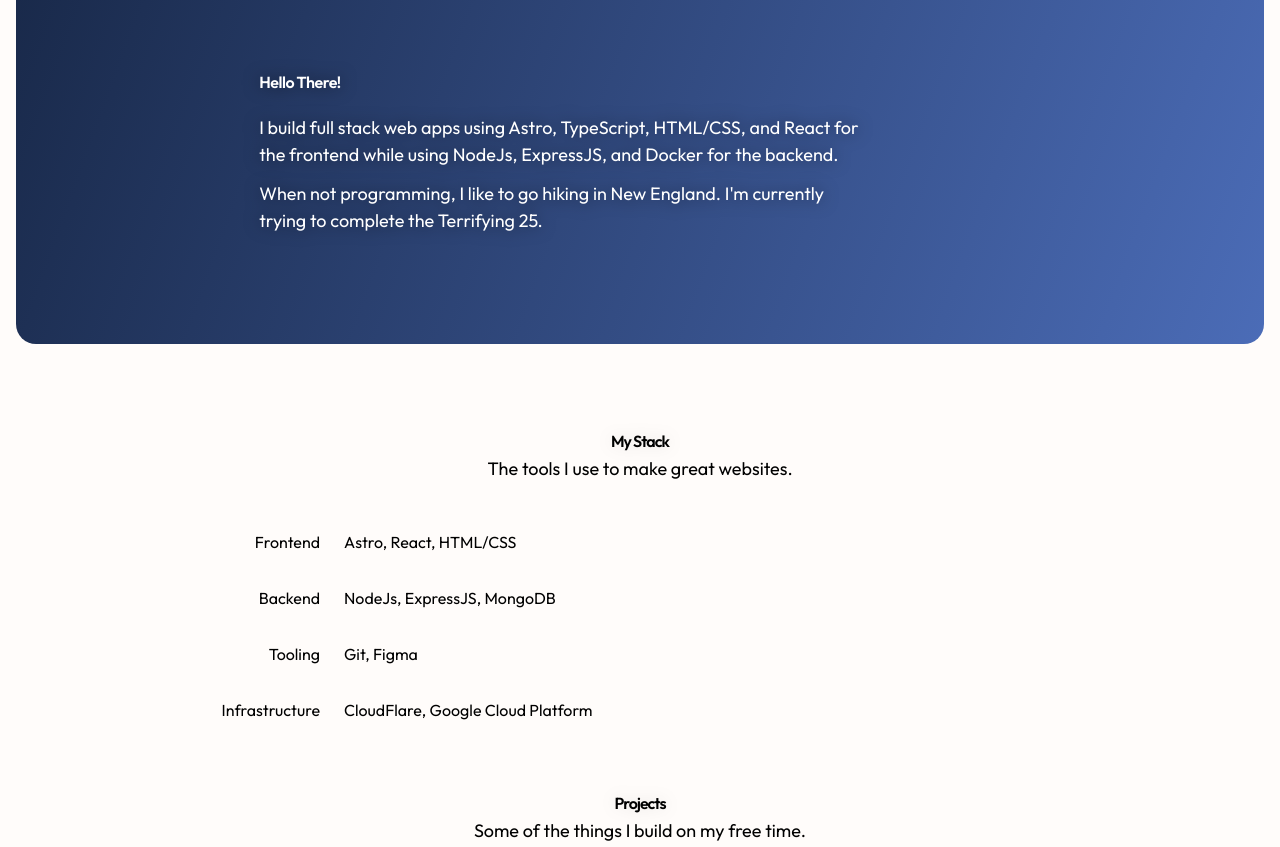
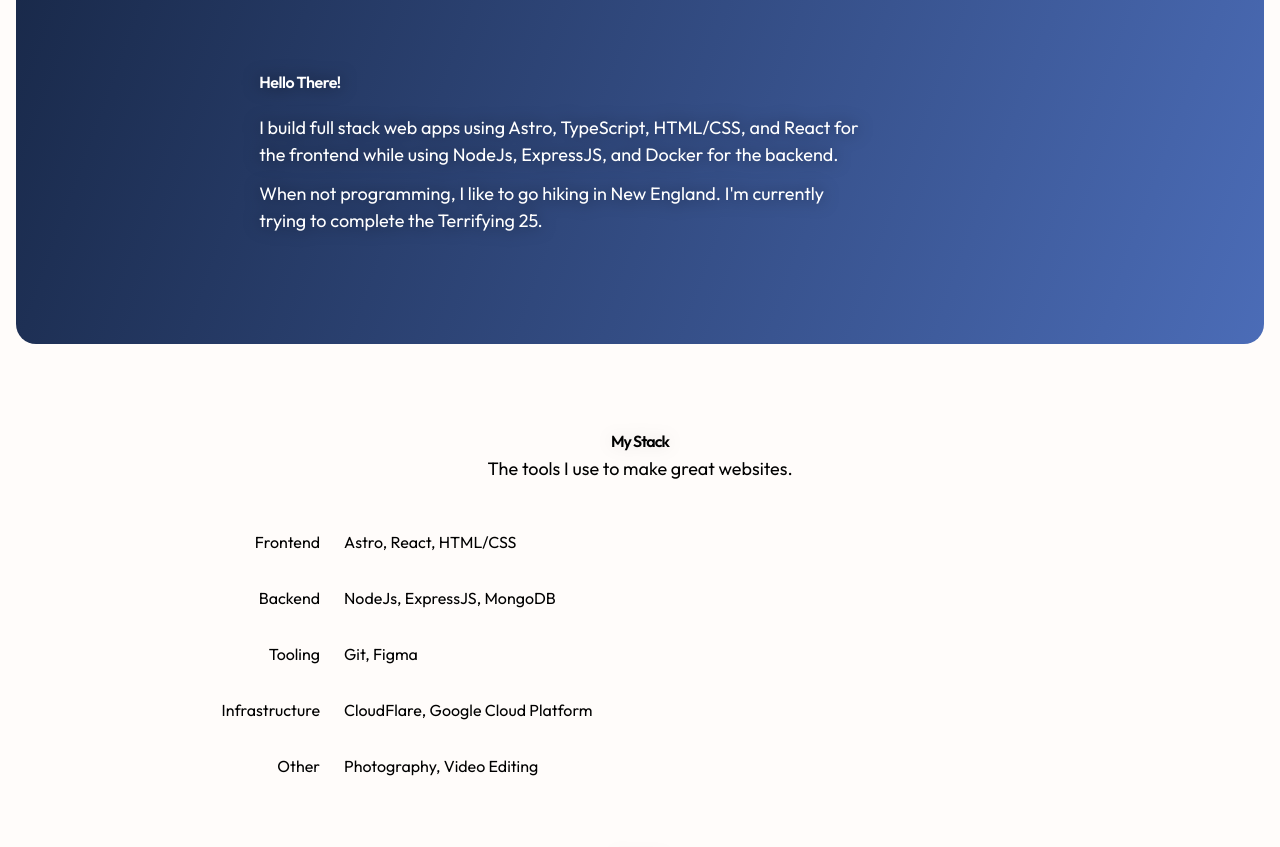
Before and after one commit to Brian-J-Wang/Portfolio, an Astro site in the folder apps/astro-server/: page / in a window 1280 px wide. Shown: the part 112-959 px from the top of the page. Built offline with nearby package versions, Linux system fonts and the light colour scheme; Astro itself is replaced by a stand-in of ours.

Commit message:
updated styles

```diff
--- a/apps/astro-server/src/sections/stack/stack.astro
+++ b/apps/astro-server/src/sections/stack/stack.astro
@@ -25,5 +25,9 @@
 			<h4 class={styles.stack__listItemTitle}>Infrastructure</h4>
 			<div>CloudFlare, Google Cloud Platform</div>
 		</div>
+		<div class={styles.stack__listItem}>
+			<h4 class={styles.stack__listItemTitle}>Other</h4>
+			<div>Photography, Video Editing</div>
+		</div>
 	</div>
 </section>
```
